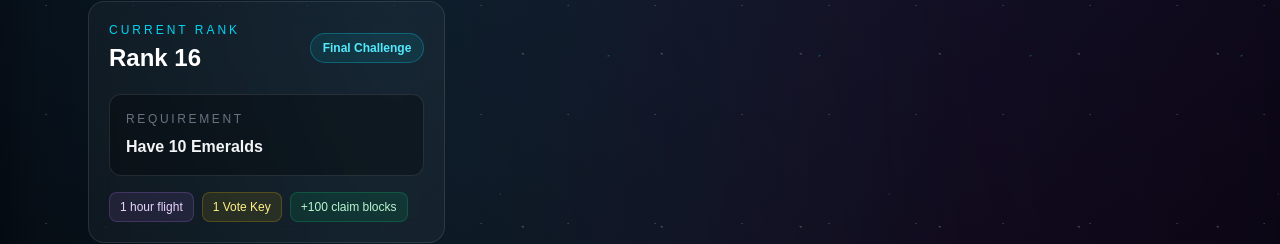
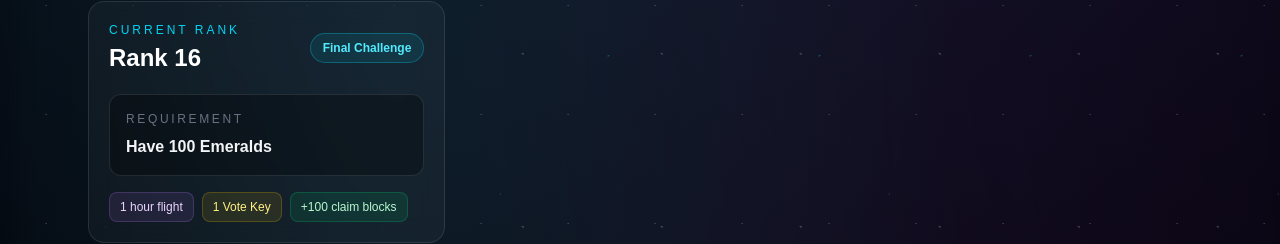
Before and after one commit to EthanF1030/solarnet-website, a Next.js app: page /wiki in a window 1280 px wide. Shown: the part 2372-2616 px from the top of the page. Built offline with nearby package versions, Linux system fonts and the light colour scheme; no server answers.

Commit message:
Fixed Typo in level 16 rank

```diff
--- a/src/app/wiki/page.js
+++ b/src/app/wiki/page.js
@@ -319,7 +319,7 @@ const rankUpLevels = [
   {
     rank: 16,
     next: null,
-    requirement: "Have 10 Emeralds",
+    requirement: "Have 100 Emeralds",
     flight: "1 hour",
     claimBlocks: 100,
   },
```
